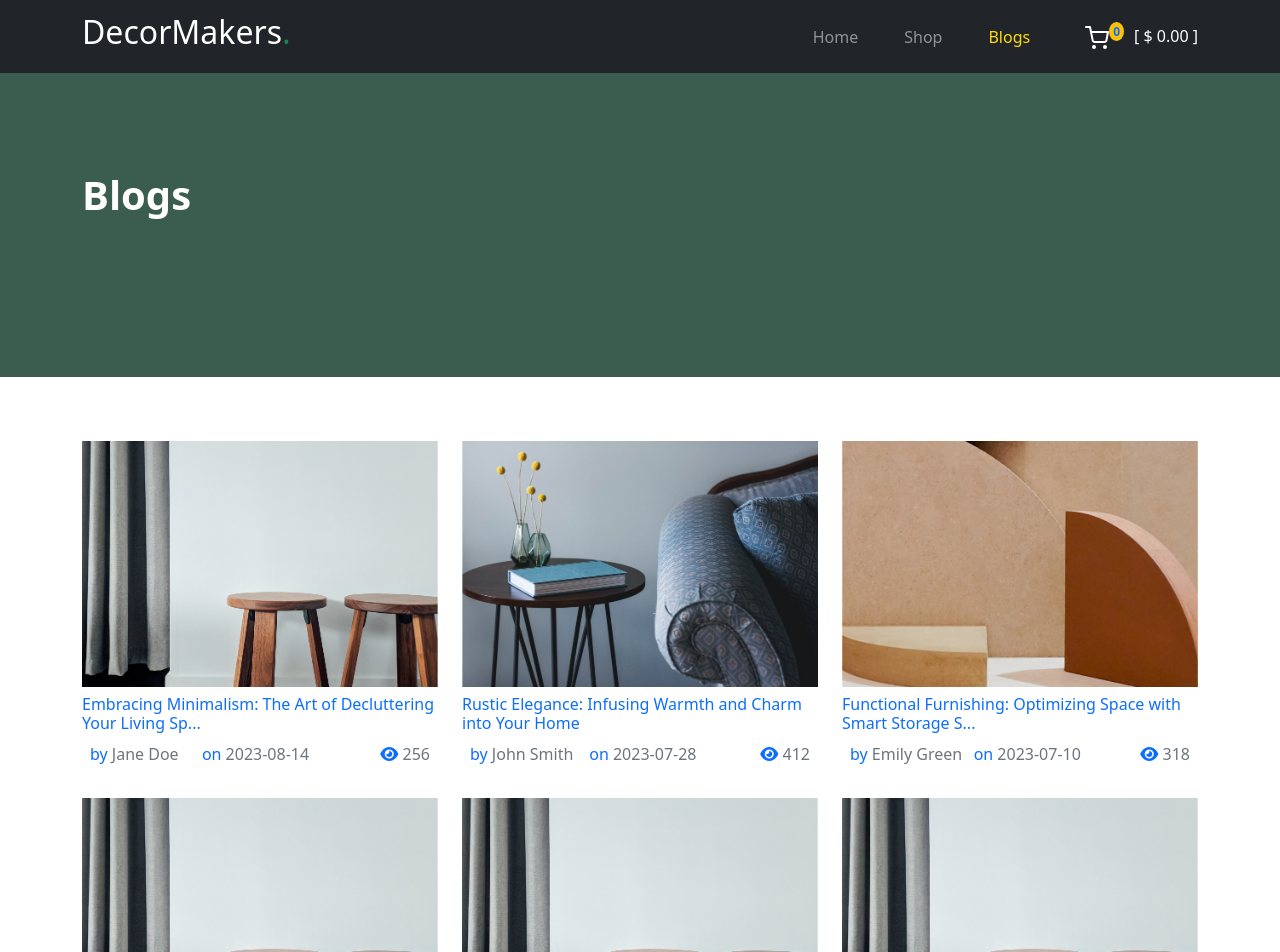
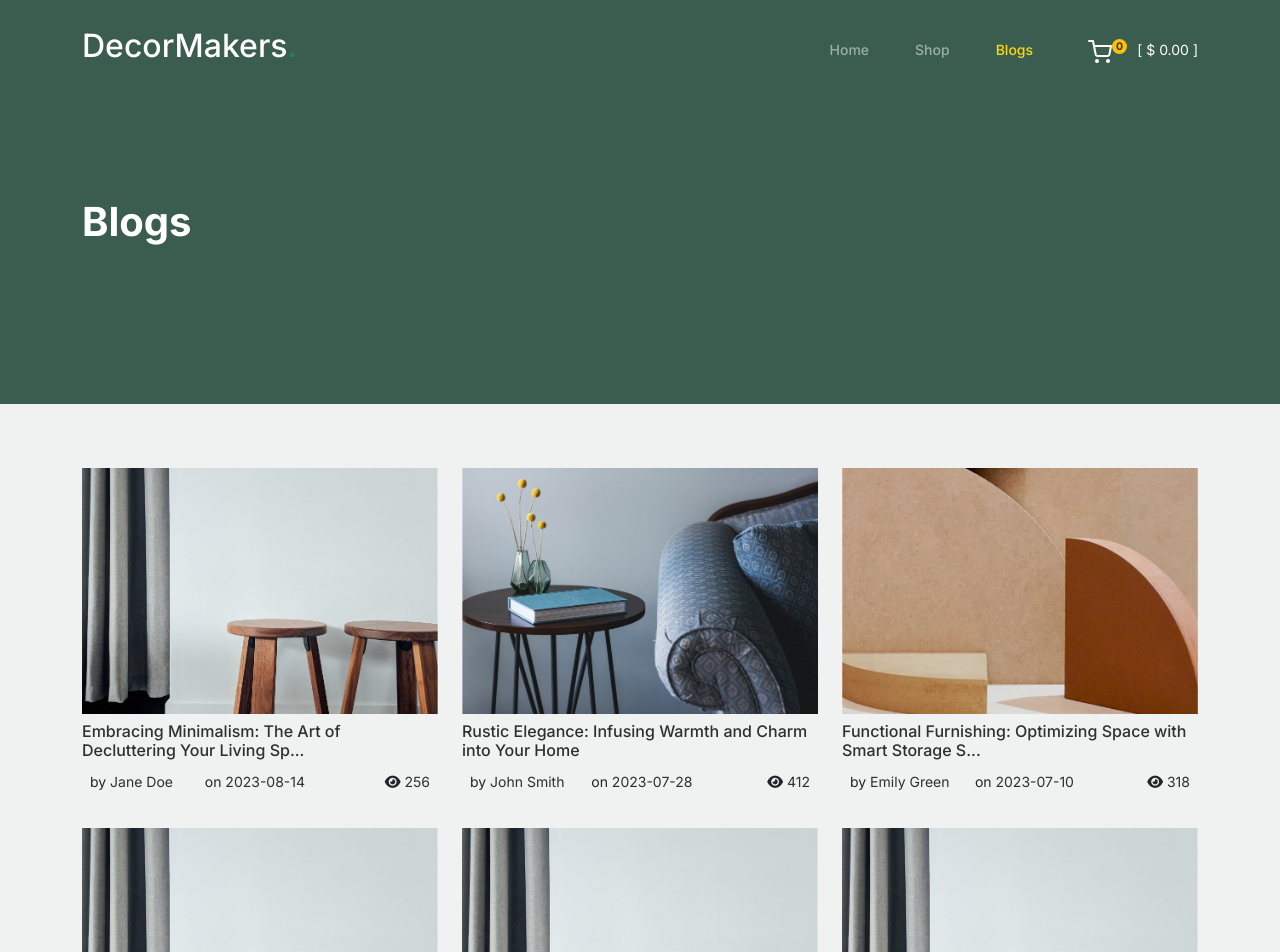
Before and after one commit to junaid50905/decoreMakers, a React (Vite) app: page /blogs in a window 1280 px wide. Shown: the top 952 px of the page. Built offline with nearby package versions, Linux system fonts and the light colour scheme.

Commit message:
complete blog portion and design product detailed page

```diff
--- a/index.html
+++ b/index.html
@@ -7,14 +7,10 @@
     <title>DecorMakers.</title>
     <link rel="stylesheet" href="https://cdnjs.cloudflare.com/ajax/libs/font-awesome/6.4.2/css/all.min.css" integrity="sha512-z3gLpd7yknf1YoNbCzqRKc4qyor8gaKU1qmn+CShxbuBusANI9QpRohGBreCFkKxLhei6S9CQXFEbbKuqLg0DA==" crossorigin="anonymous" referrerpolicy="no-referrer"
     />
-    <link href="src/assets/css/bootstrap.min.css" rel="stylesheet">
-    <link href="src/assets/css/style.css" rel="stylesheet">
 </head>
 
 <body>
     <div id="root"></div>
-    <script src="src/assets/js/bootstrap.bundle.min.js"></script>
-    <script src="src/assets/js/custom.js"></script>
     <script type="module" src="/src/main.jsx"></script>
 </body>
 
--- a/src/App.jsx
+++ b/src/App.jsx
@@ -8,6 +8,7 @@ import { Routes, Route } from 'react-router-dom'
 
 import './App.css'
 import Blog from "./pages/Blog"
+import Product from "./pages/Product"
 const App = () => {
   return (
     <>
@@ -15,9 +16,10 @@ const App = () => {
       <Routes>
         <Route path="/" element={<Home />} />
         <Route path="/shop" element={<Shop />} />
+        <Route path="/shop/:id" element={<Product />} />
         <Route path="/cart" element={<Cart />} />
         <Route path="/blogs" element={<Blogs />} />
-        <Route path="/blogs/:id" element={<Blog/>} />
+        <Route path="/blogs/:title" element={<Blog/>} />
       </Routes>
       <Footer/>
     </>
--- a/src/pages/Blog.jsx
+++ b/src/pages/Blog.jsx
@@ -1,19 +1,47 @@
 
+import { useEffect, useState } from "react"
 import { useParams } from "react-router-dom"
+import Data from '../data/Data.json'
+const Blog = () => {
+  const {title} = useParams()
+  const [blog, setBlog] = useState(null);
 
-const Blog = () => {
-  const {id} = useParams()
+  const slugify = (text) => {
+    return text
+      .toLowerCase() // this function return the lowercase of the text/title
+      .replace(/ /g, "-") // (/ /g) it is a regular expression, first / and last /g define that it is a regular expression. in this regular expression if the text have any space the replace function will replace the space and set hyphen(-)
+  };
 
+    useEffect(() => {
+      const singleBlog = Data.blogs.find(item => slugify(item.title) === title)
+
+      if (singleBlog) {
+        setBlog(singleBlog)
+      }
+
+
+    }, [title]);
 
 
 
 
   return (
     <section>
-      <div className="container">
-        <div className="blog">
-          <h2>single blog {id}</h2>
-        </div>
+      <div className="container pt-5">
+        {
+          blog ? (
+            <div className="blog">
+              <img src={blog.image} height={'300px'}/>
+              <h2>{blog.title}</h2>
+              <div>
+                <span>by {blog.author}</span>
+                <span className="mx-5">on {blog.publishedDate}</span>
+                <span><i className="fa-solid fa-eye ms-5"></i> {blog.views}</span>
+              </div>
+              <p>{blog.content}</p>
+            </div>
+          ) : (<h2>Sorry the blog not found</h2>)
+        }
       </div>
     </section>
   )
--- a/src/pages/Blogs.jsx
+++ b/src/pages/Blogs.jsx
@@ -2,31 +2,35 @@ import { Link } from "react-router-dom"
 import PageTitle from "../components/PageTitle"
 import Data from '../data/Data.json'
 const Blogs = () => {
+
+
+  const slugify = (text) => {
+    return text
+      .toLowerCase() // this function return the lowercase of the text/title
+      .replace(/ /g, "-") // (/ /g) it is a regular expression, first / and last /g define that it is a regular expression. in this regular expression if the text have any space the replace function will replace the space and set hyphen(-)
+  };
   return (
     <section>
-      <PageTitle title={'Blogs'}/>
+      <PageTitle title={'Blogs'} />
 
       <div className="container my-5">
         <div className="row">
 
           {
             Data.blogs.map((blog, i) => {
-              const { id, title, author, image, publishedDate, views } = blog
+              const { title, author, image, publishedDate, views } = blog
               const truncatedTitle = title.length > 60 ? title.substring(0, 60) + '...' : title;
+
               return (
-                <Link to={`/blogs/${id}`} key={i} className="col-12 col-sm-6 col-md-4 my-3" style={{ textDecoration: 'none' }}>
-                  <div>
-                    <div className="post-entry">
-                      <div className="post-thumbnail"><img src={image} alt="Image" className="img-fluid" /></div>
-                      <div className="post-content-entry">
-                        <h6 className="my-2">{truncatedTitle}</h6>
-                        <div className="meta">
-                          <div className="d-flex justify-content-between align-items-center mx-2">
-                            <div>by <span className="text-muted">{author}</span></div>
-                            <div>on <span className="text-muted">{publishedDate}</span></div>
-                            <div><i className="fa-solid fa-eye ms-5"></i><span className="text-muted"> {views}</span></div>
-                          </div>
-                        </div>
+                <Link key={i} to={`/blogs/${slugify(title)}`} className="col-12 col-sm-6 col-md-4 my-3" style={{ textDecoration: 'none' }}>
+                  <div className="post-entry">
+                    <div className="post-thumbnail"><img src={image} alt="Image" className="img-fluid" /></div>
+                    <div className="post-content-entry">
+                      <h6 className="my-2">{truncatedTitle}</h6>
+                      <div className="meta d-flex justify-content-between px-2">
+                        <div><span className="text-dark">by</span> {author}</div>
+                        <div><span className="text-dark">on</span> {publishedDate}</div>
+                        <div><i className="fa-solid fa-eye ms-5 text-dark"></i> {views}</div>
                       </div>
                     </div>
                   </div>
--- /dev/null
+++ b/src/pages/Product.jsx
@@ -0,0 +1,47 @@
+import { useEffect, useState } from "react"
+import { useParams } from "react-router-dom"
+import Data from '../data/Data.json'
+
+
+const Product = () => {
+    const {id} = useParams()
+    const [product, setProduct] = useState(null);
+
+
+    useEffect(() => {
+        const singleProduct = Data.products.find(item => item.id === parseInt(id))
+
+        if (singleProduct) {
+            setProduct(singleProduct)
+        }
+
+
+    }, [id]);
+
+
+  return (
+    <div className="container my-5">
+        {
+            product ? (<div>
+                <div className="row">
+                    <div className="col-md-4">
+                          <img src={product.image} alt="" style={{height: '300px'}}/>
+                    </div>
+                    <div className="col-md-6">
+                        <h3>{product.name}</h3>
+                        <div>
+                            <strong>Description: </strong>
+                            <p>{product.description}</p>
+                            <p><strong>Price: </strong>$ {product.currentPrice} /{product.quantity} piece</p>
+                            <p><strong>Rating: </strong>{product.rating.rate} ({product.rating.count} people rated)</p>
+                        </div>
+
+                    </div>
+                </div>
+            </div>) : (<h2>No product found</h2>)
+        }
+    </div>
+  )
+}
+
+export default Product
--- a/src/pages/Shop.jsx
+++ b/src/pages/Shop.jsx
@@ -3,6 +3,7 @@ import PageTitle from "../components/PageTitle"
 import Data from '../data/Data.json'
 
 import { addToCart } from '../features/cart/cartSlice'
+import { Link } from "react-router-dom"
 
 
 
@@ -26,9 +27,9 @@ const Shop = () => {
 
                     {
                         Data.products.map((product, i)=>{
-                            const {name, image, currentPrice} = product
+                            const {id, name, image, currentPrice} = product
                             return(
-                                <div className="col-12 col-md-4 col-lg-3 mb-5 mb-md-0" key={i}>
+                                <Link to={`/shop/${id}`} className="col-12 col-md-4 col-lg-3 mb-5 mb-md-0" key={i}>
                                     <a className="product-item">
                                         <img src={image} className="img-fluid product-thumbnail" />
                                         <h3 className="product-title">{name}</h3>
@@ -38,7 +39,7 @@ const Shop = () => {
                                             <i className="fa-solid fa-plus text-white mt-2" style={{ fontSize: '20px' }}></i>
                                         </span>
                                     </a>
-                                </div>
+                                </Link>
                             )
                         })
                     }
```
Also changed, not shown: src/data/Data.json (+19 -19 lines), src/main.jsx (+8 -0 lines).
